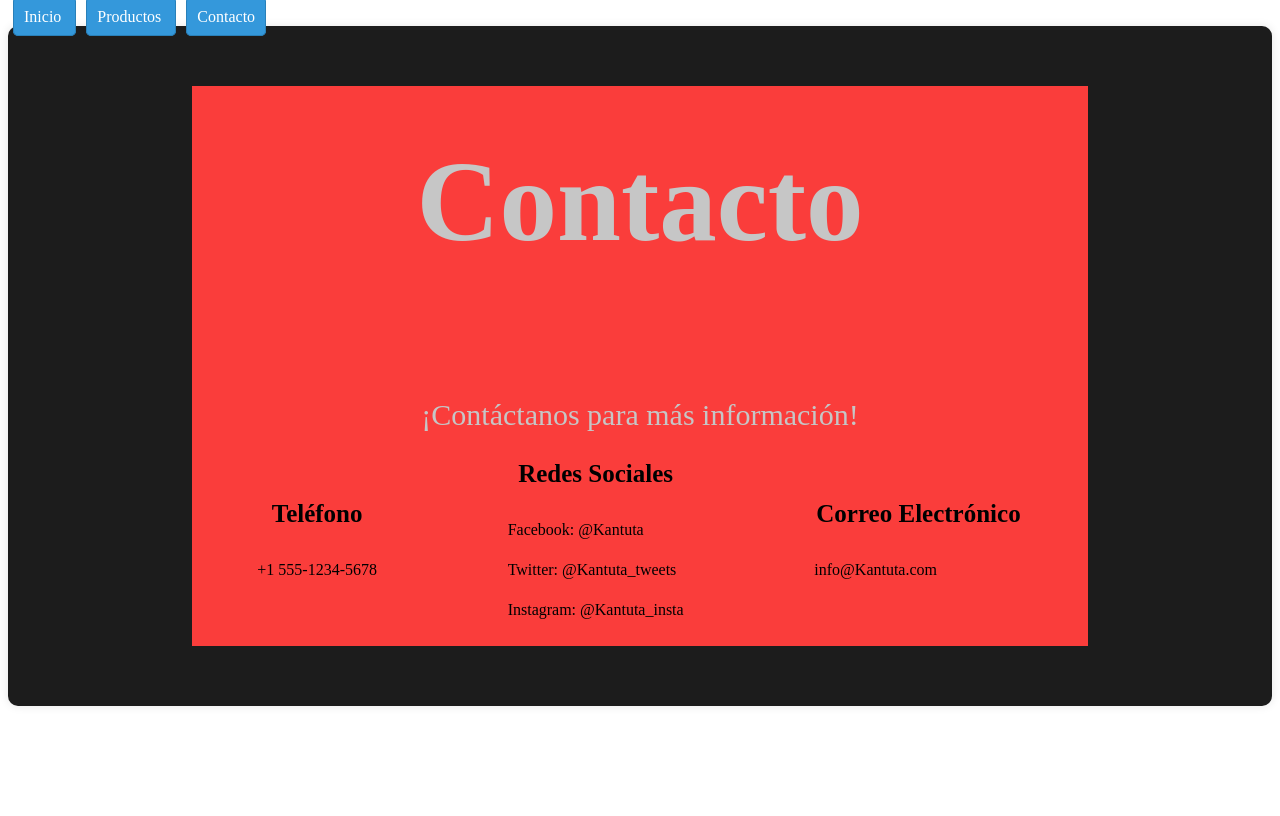
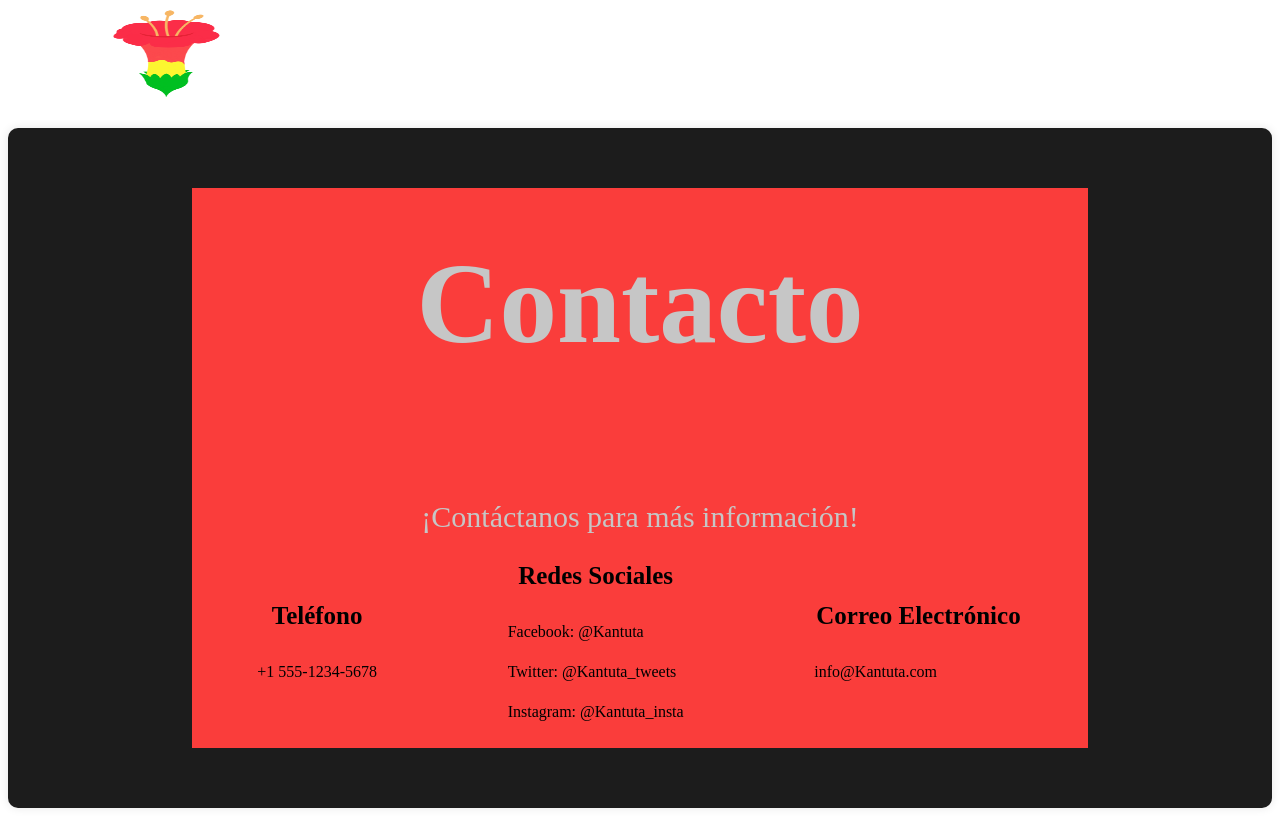
Before and after one commit to Renevc14/FinalTecWeb, an Angular app in the folder frontend/mi-tienda-main/: page /contacto in a window 1280 px wide. Built offline with nearby package versions, Linux system fonts and the light colour scheme.

Commit message:
nav realizado

```diff
--- a/frontend/mi-tienda-main/src/app/app.component.html
+++ b/frontend/mi-tienda-main/src/app/app.component.html
@@ -1,4 +1,4 @@
-<a [routerLink]="['inicio']">
+<!-- <a [routerLink]="['inicio']">
   Inicio
 </a>
 <a [routerLink]="['productos']">
@@ -6,5 +6,33 @@
 </a>
 <a [routerLink]="['contacto']">
   Contacto
-</a>
+</a> -->
+
+
+<header>
+  <div class="espacioImg">
+    <img class="logoTienda" src="../assets/images/kantuta.png" alt="logotienda">
+  </div>
+  <nav>
+    <ul>
+      <li>
+        <a class="opcionMenu" [routerLink]="['inicio']">
+          INICIO
+        </a>
+
+      </li>
+      <li>
+        <a class="opcionMenu" [routerLink]="['productos']">
+          PRODUCTOS
+        </a>
+
+      </li>
+      <li>
+        <a class="opcionMenu" [routerLink]="['contacto']">
+          CONTACTO
+        </a>
+      </li>
+    </ul>
+  </nav>
+</header>
 <router-outlet></router-outlet>
--- a/frontend/mi-tienda-main/src/app/app.component.scss
+++ b/frontend/mi-tienda-main/src/app/app.component.scss
@@ -1,17 +1,73 @@
 /* Estilos para los enlaces de páginas */
-a {
-  text-decoration: none; /* Elimina el subrayado predeterminado de los enlaces */
-  color: #ffffff; /* Color del texto */
-  padding: 10px; /* Añade espacio alrededor del texto */
-  margin: 5px; /* Añade espacio entre los enlaces */
-  background-color: #3498db; /* Color de fondo */
-  border: 1px solid #2980b9; /* Añade un borde delgado */
-  border-radius: 5px; /* Añade esquinas redondeadas */
-  transition: background-color 0.3s, color 0.3s; /* Agrega una transición suave al color de fondo y al texto */
+// a {
+//   text-decoration: none; /* Elimina el subrayado predeterminado de los enlaces */
+//   color: #ffffff; /* Color del texto */
+//   padding: 10px; /* Añade espacio alrededor del texto */
+//   margin: 5px; /* Añade espacio entre los enlaces */
+//   background-color: #3498db; /* Color de fondo */
+//   border: 1px solid #2980b9; /* Añade un borde delgado */
+//   border-radius: 5px; /* Añade esquinas redondeadas */
+//   transition: background-color 0.3s, color 0.3s; /* Agrega una transición suave al color de fondo y al texto */
+// }
+
+// /* Estilo al pasar el ratón sobre los enlaces */
+// a:hover {
+//   background-color: #2980b9; /* Cambia el color de fondo al pasar el ratón */
+//   color: #ffffff; /* Cambia el color del texto al pasar el ratón */
+// }
+
+
+
+header {
+  height: 90px;
+  // font-weight: 500;
+  font-size: 1.1rem;
+  position: relative;
+  // border-bottom: 1px solid rgba(212, 1, 1, .164);
+  margin-bottom: 30px;
+  z-index: 100;
+  display: flex;
+  width: 100%;
 }
 
-/* Estilo al pasar el ratón sobre los enlaces */
-a:hover {
-  background-color: #2980b9; /* Cambia el color de fondo al pasar el ratón */
-  color: #ffffff; /* Cambia el color del texto al pasar el ratón */
+.espacioImg {
+  width: 25%;
+  display: flex;
+  justify-content: space-around;
 }
+
+nav {
+  width: 75%;
+  height: 100%;
+  display: flex;
+  align-items: center;
+  justify-content: center;
+}
+
+nav ul {
+  list-style: none;
+  display: flex;
+  align-items: center;
+  justify-content: space-around;
+  width: 50%;
+  height: 100%;
+}
+
+.opcionMenu {
+  text-decoration: none;
+  font-family: 'Times New Roman', Times, serif;
+  font-size: 25px;
+  color: white;
+  transition: transform 0.3s;
+}
+
+.opcionMenu:hover {
+  color: red;
+  transform: scale(1.1);
+  /* Aumenta el tamaño al 110% cuando se pasa el ratón sobre el enlace */
+}
+
+.logoTienda {
+  width: 128px;
+  height: 90px;
+}
```
